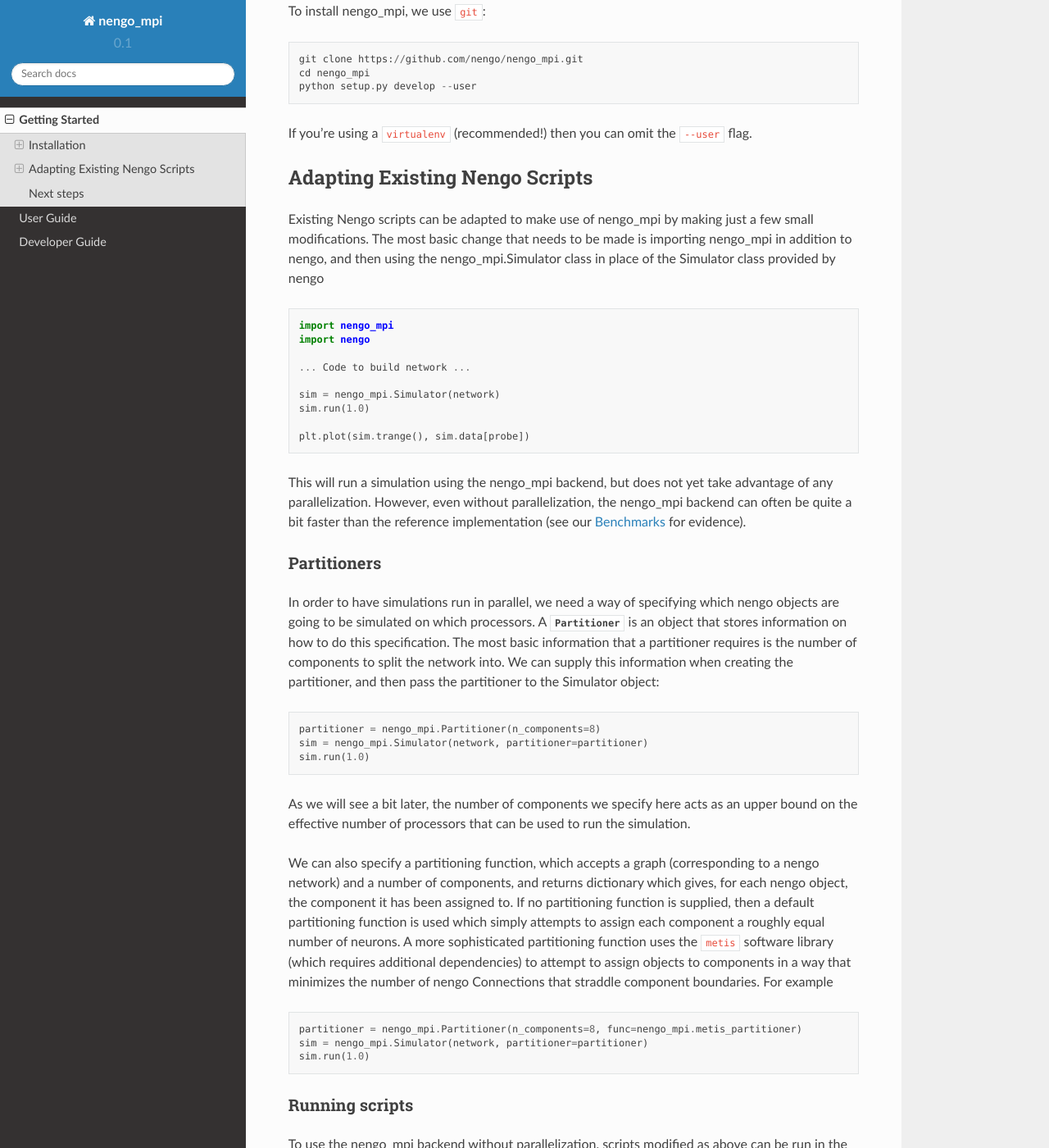
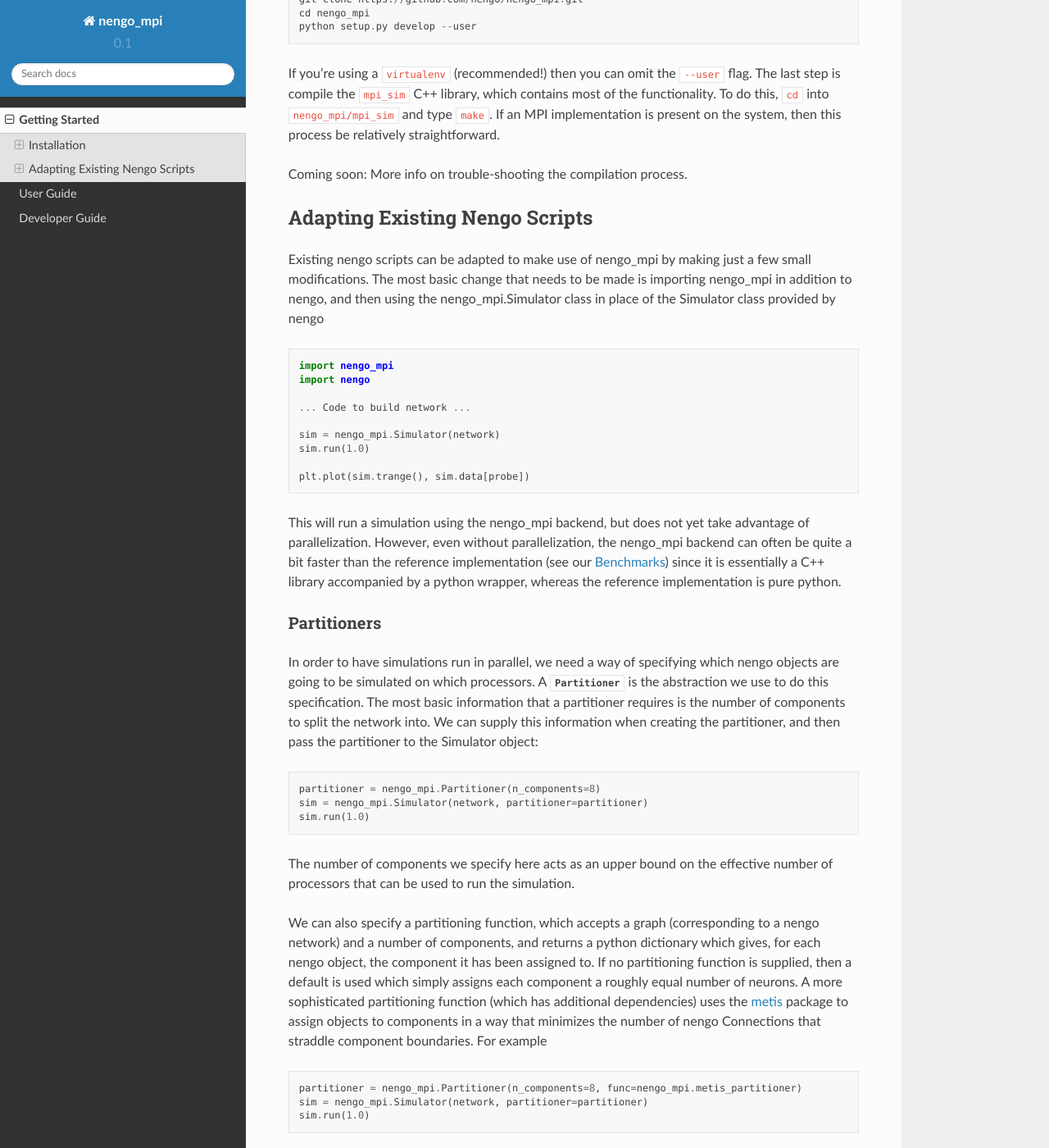
Before and after one commit to nengo/nengo-mpi, a Sphinx documentation site: the page built from docs/getting_started.rst, in a window 1280 px wide and 1400 px high, scrolled down 435 px. Shown: the whole window at 82% size. Built offline with Sphinx 7.4.7 and the Read the Docs theme 2.0.0, drawn with Linux system fonts in a browser that asks for light colours; some of the changed text lies outside the part shown.

```diff
--- a/docs/changelog.rst
+++ /dev/null
@@ -1 +0,0 @@
-.. include:: ../CHANGES.rst
--- a/docs/dev_guide.rst
+++ b/docs/dev_guide.rst
@@ -11,4 +11,3 @@ simulations in parallel.
 
    dev_introduction
    dev_api
-   workflow
--- a/docs/getting_started.rst
+++ b/docs/getting_started.rst
@@ -23,13 +21,18 @@ To install nengo_mpi, we use ``git``: ::
    cd nengo_mpi
    python setup.py develop --user
 
-If you're using a ``virtualenv``
-(recommended!) then you can omit the ``--user`` flag.
+If you're using a ``virtualenv`` (recommended!) then you can omit the ``--user`` flag.
+The last step is compile the ``mpi_sim`` C++ library, which contains most of the functionality.
+To do this, ``cd`` into ``nengo_mpi/mpi_sim`` and type ``make``. If an MPI implementation
+is present on the system, then this process be relatively straightforward.
+
+Coming soon: More info on trouble-shooting the compilation process.
+
 
 Adapting Existing Nengo Scripts
 ===============================
 
-Existing Nengo scripts can be adapted to make use of nengo_mpi by making
+Existing nengo scripts can be adapted to make use of nengo_mpi by making
 just a few small modifications. The most basic change that needs to be made
 is importing nengo_mpi in addition to nengo, and then using the
 nengo_mpi.Simulator class in place of the Simulator class provided by nengo ::
@@ -45,16 +48,17 @@ nengo_mpi.Simulator class in place of the Simulator class provided by nengo ::
      plt.plot(sim.trange(), sim.data[probe])
 
 This will run a simulation using the nengo_mpi backend, but does not yet take
-advantage of any parallelization. However, even without parallelization, the
+advantage of parallelization. However, even without parallelization, the
 nengo_mpi backend can often be quite a bit faster than the reference
-implementation (see our :ref:`benchmarks` for evidence).
+implementation (see our :ref:`benchmarks`) since it is essentially a C++ library
+accompanied by a python wrapper, whereas the reference implementation is pure python.
 
 Partitioners
 ------------
 In order to have simulations run in parallel, we need a way of specifying
 which nengo objects are going to be simulated on which processors. A
-:class:`Partitioner` is an object that stores information on how to do this
-specification. The most basic information that a partitioner requires is the
+:class:`Partitioner` is the abstraction we use to do this specification.
+The most basic information that a partitioner requires is the
 number of components to split the network into. We can supply this
 information when creating the partitioner, and then pass the partitioner to the
 Simulator object: ::
@@ -63,19 +67,18 @@ Simulator object: ::
     sim = nengo_mpi.Simulator(network, partitioner=partitioner)
     sim.run(1.0)
 
-As we will see a bit later, the number of components we specify here acts as
-an upper bound on the effective number of processors that can be used to run
-the simulation.
+The number of components we specify here acts as an upper bound on the effective
+number of processors that can be used to run the simulation.
 
 We can also specify a partitioning function, which accepts a graph
 (corresponding to a nengo network) and a number of components, and returns
-dictionary which gives, for each nengo object, the component it has been
+a python dictionary which gives, for each nengo object, the component it has been
 assigned to. If no partitioning function is supplied, then a default
-partitioning function is used which simply attempts to assign each component
-a roughly equal number of neurons. A more sophisticated partitioning function
-uses the ``metis`` software library (which requires additional dependencies)
-to attempt to assign objects to components in a way that minimizes the number
-of nengo Connections that straddle component boundaries. For example ::
+is used which simply assigns each component a roughly equal number of neurons.
+A more sophisticated partitioning function (which has additional dependencies)
+uses the `metis <http://glaros.dtc.umn.edu/gkhome/metis/metis/overview>`_
+package to assign objects to components in a way that minimizes
+the number of nengo Connections that straddle component boundaries. For example ::
 
     partitioner = nengo_mpi.Partitioner(n_components=8, func=nengo_mpi.metis_partitioner)
     sim = nengo_mpi.Simulator(network, partitioner=partitioner)
@@ -103,17 +106,3 @@ equal to the number of components that the network is split into; if NP is
 larger, then some MPI processes will not be assigned any component to
 simulate, and if NP is smaller, some MPI processes will be assigned multiple
 components to simulate.
-
-Next steps
-==========
-
-TODO
-* If you're wondering how this works and you're not
-  familiar with the Neural Engineering Framework,
-  we recommend reading
-  `this technical overview <http://compneuro.uwaterloo.ca/files/publications/stewart.2012d.pdf>`_.
-* If you have some understanding of the NEF already,
-  or just want to dive in headfirst,
-  check out `our extensive set of examples <examples.html>`_.
-* If you want to see the real capabilities of Nengo, see our
-  `publications created with the NEF and Nengo <http://compneuro.uwaterloo.ca/publications.html>`_.
--- a/docs/user_guide.rst
+++ b/docs/user_guide.rst
@@ -6,7 +6,6 @@ User Guide
    :maxdepth: 2
 
    modules
-   use_cases
+   workflows
    user_api
    benchmarks
-   changelog
```
Also changed, not shown: other parts of docs/getting_started.rst (+2 -4 lines), docs/dev_introduction.rst (+25 -1 lines), docs/index.rst (+15 -11 lines), docs/modules.rst (+6 -4 lines), docs/use_cases.rst (deleted, +0 -40 lines), docs/workflow.rst (deleted, +0 -40 lines), docs/workflows.rst (added, +78 -0 lines).
